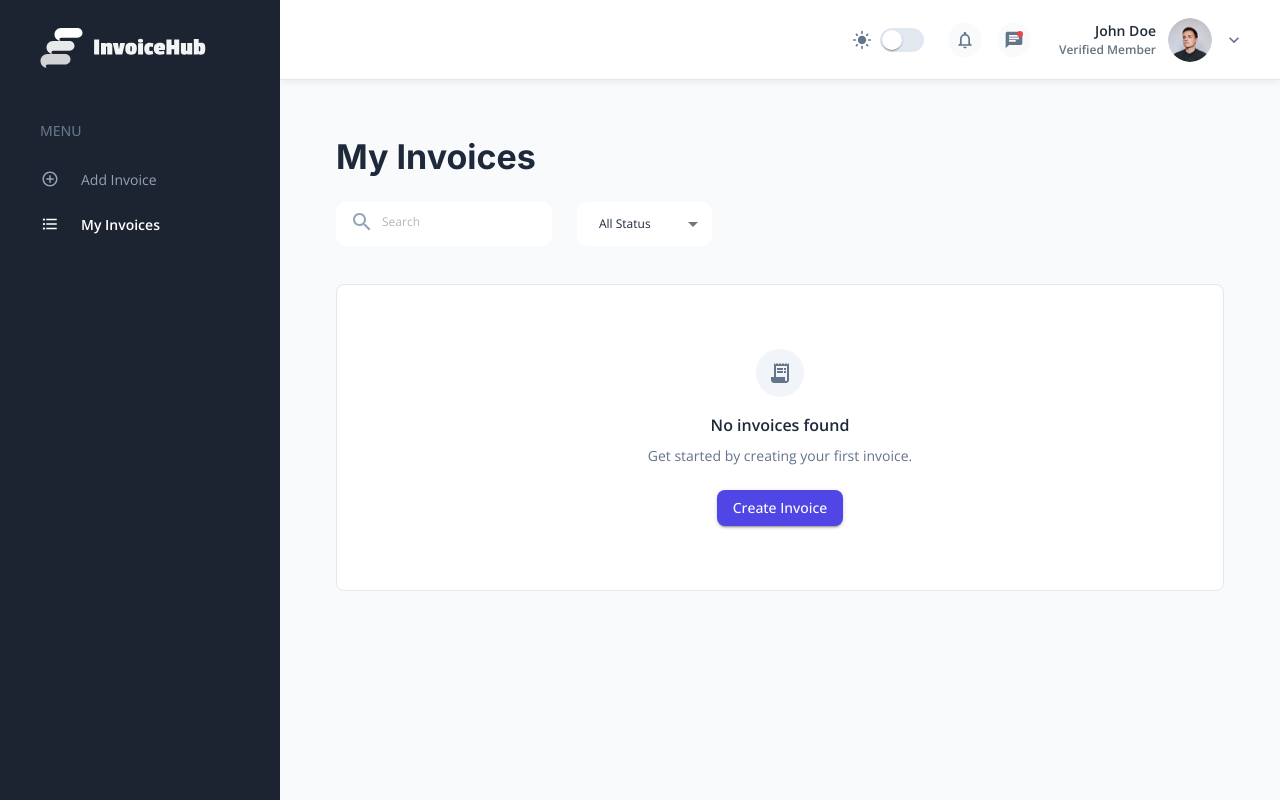
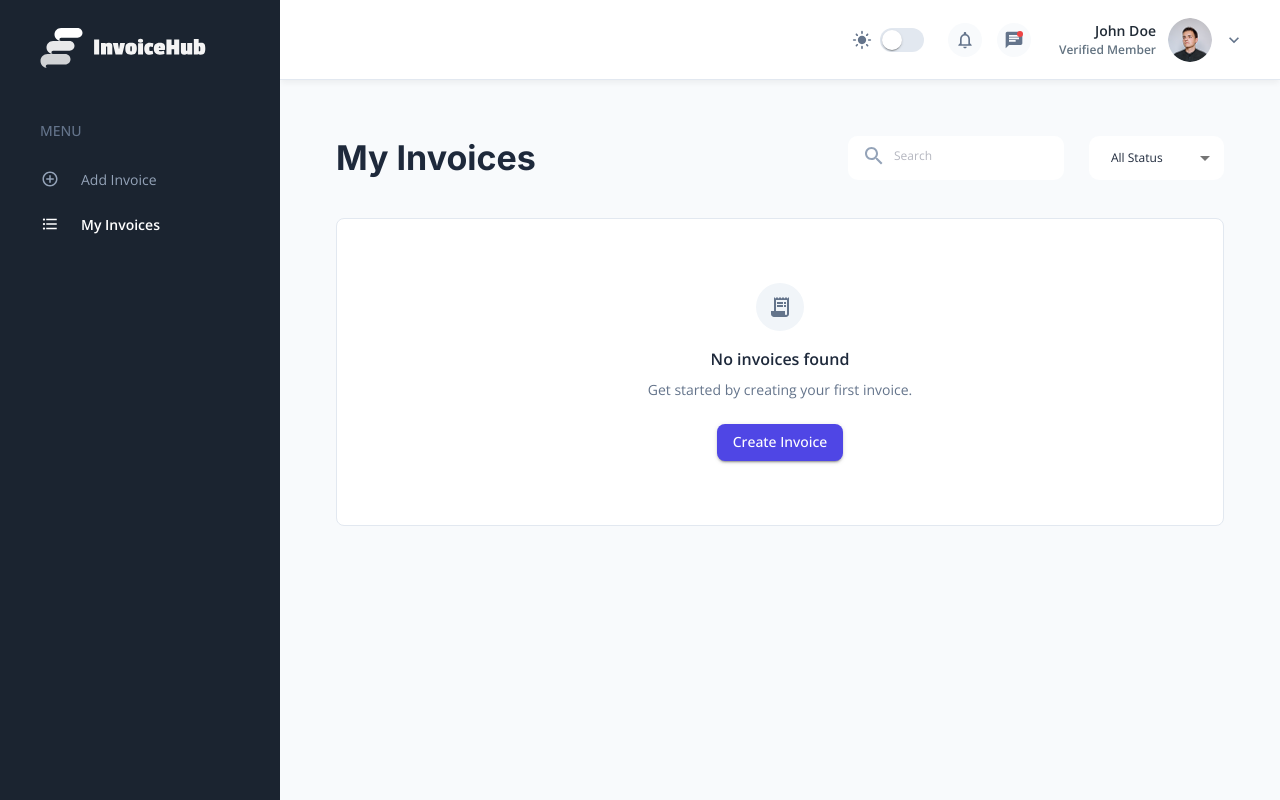
Before and after one commit to farisadlin/invoice-hub, a Next.js app: page /invoices/list in a window 1280 px wide. Built offline with nearby package versions, Linux system fonts and the light colour scheme.

Commit message:
refactor: improve responsiveness for InvoicePageLayout header

```diff
--- a/src/layouts/invoices/InvoicePageLayout.tsx
+++ b/src/layouts/invoices/InvoicePageLayout.tsx
@@ -15,13 +15,21 @@ export function InvoicePageLayout({
 }: InvoicePageLayoutProps) {
   return (
     <Container maxWidth={false} sx={{ maxWidth: "1068px", py: 4 }}>
-      <Box sx={{ mb: "38px" }}>
+      <Box
+        sx={{
+          mb: "38px",
+          display: "flex",
+          flexDirection: { xs: "column", md: "row" },
+          justifyContent: { md: "space-between" },
+          alignItems: { md: "center" },
+          gap: { xs: 3, md: 0 },
+        }}
+      >
         <Typography
           variant="h4"
           component="h1"
           sx={{
             fontWeight: 700,
-            mb: headerActions ? 3 : 0,
           }}
         >
           {title}
```
